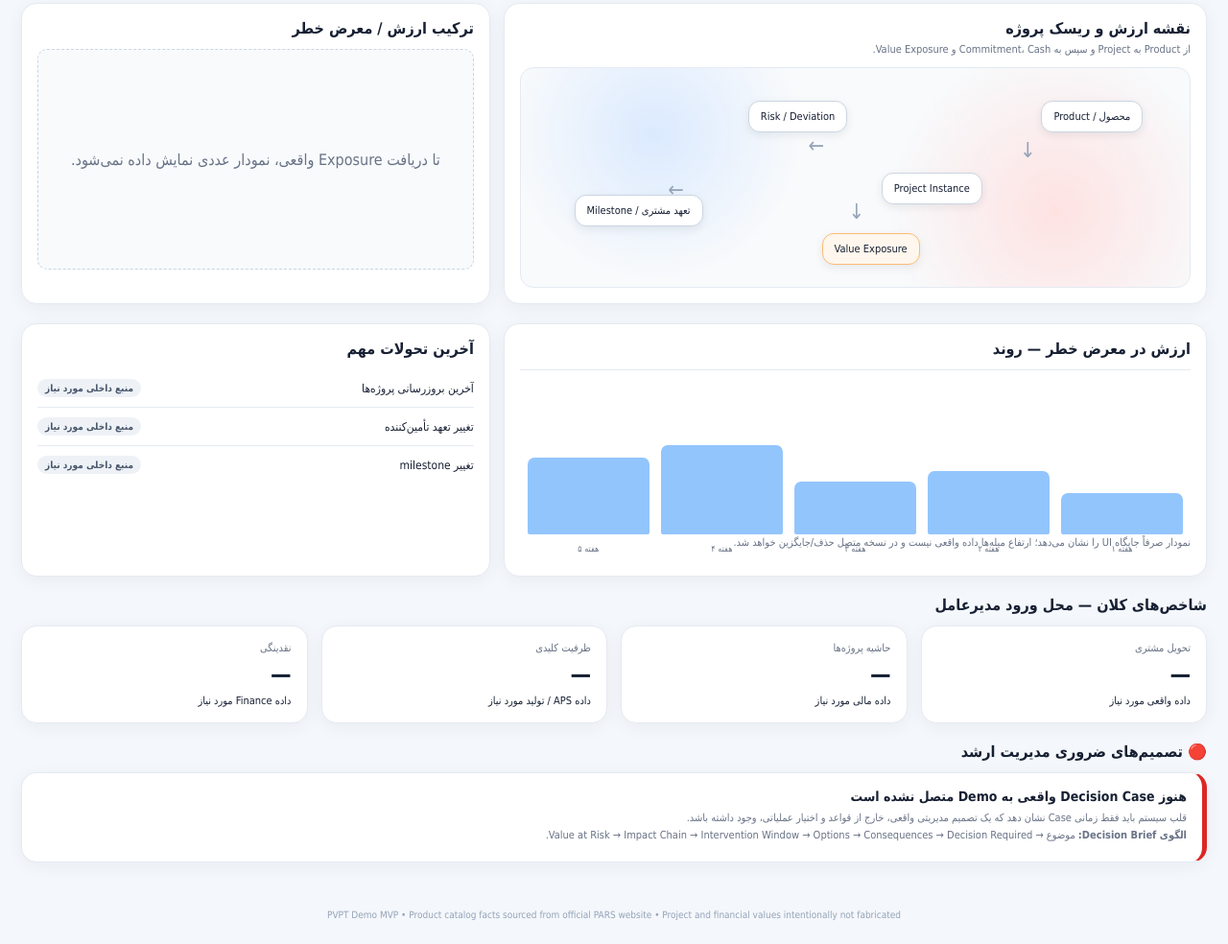
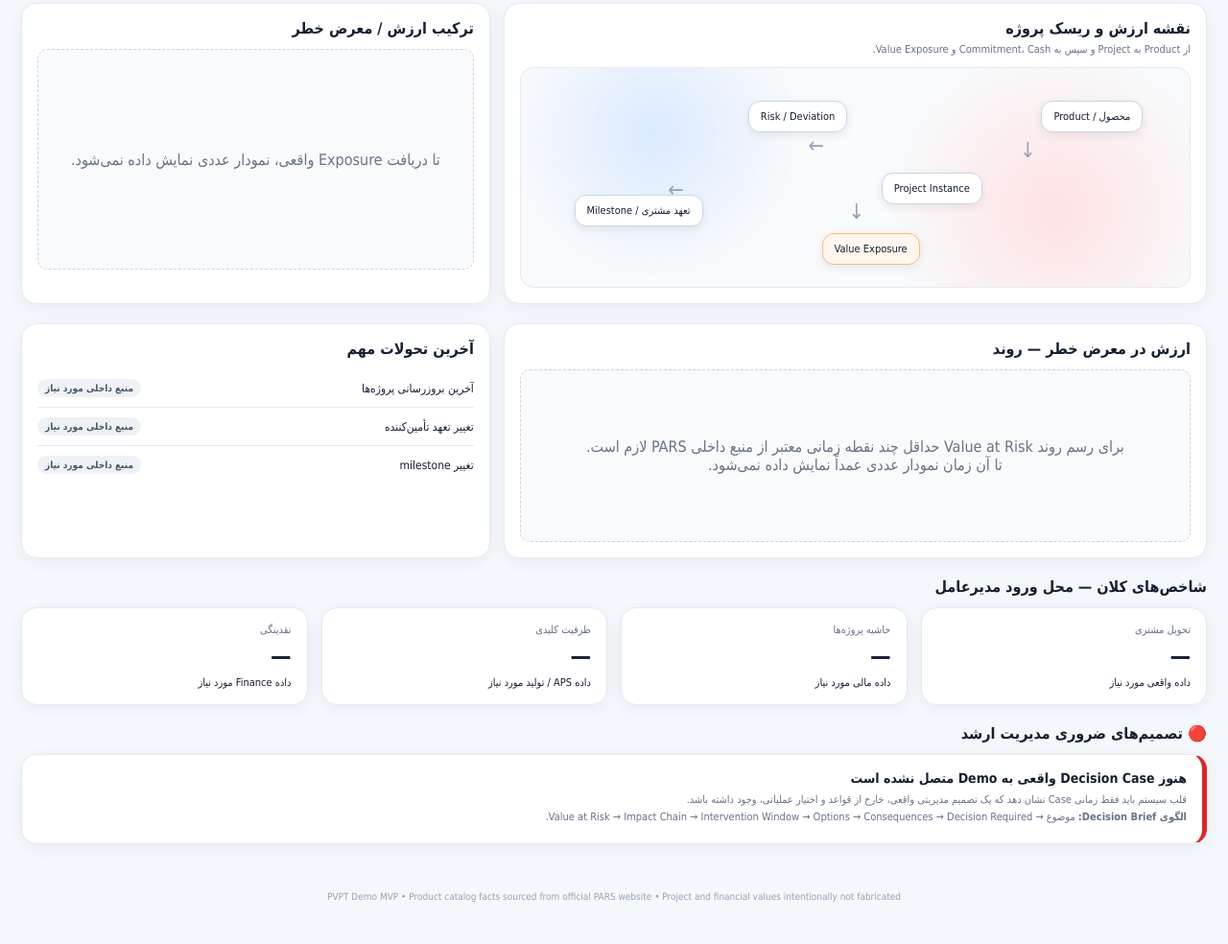
Before and after one commit to mtaghipourpars-dotcom/newmodel1, a plain HTML site: page demo/index.html in a window 1280 px wide. Shown: the part 666-1650 px from the top of the page at 96% size. Drawn offline with Linux system fonts and the light colour scheme.

Commit message:
fix: remove illustrative fake risk trend values

```diff
--- a/demo/index.html
+++ b/demo/index.html
@@ -90,10 +90,7 @@ footer{text-align:center;color:#94a3b8;font-size:10px;padding:25px}
 <section class="grid two section">
 <div class="card">
 <h2>ارزش در معرض خطر — روند</h2>
-<div class="chart">
-<div class="bar" style="height:28%"><span>هفته ۱</span></div><div class="bar" style="height:43%"><span>هفته ۲</span></div><div class="bar" style="height:36%"><span>هفته ۳</span></div><div class="bar" style="height:61%"><span>هفته ۴</span></div><div class="bar" style="height:52%"><span>هفته ۵</span></div>
-</div>
-<div class="sub">نمودار صرفاً جایگاه UI را نشان می‌دهد؛ ارتفاع میله‌ها داده واقعی نیست و در نسخه متصل حذف/جایگزین خواهد شد.</div>
+<div class="pending" style="height:180px;display:flex;align-items:center;justify-content:center;text-align:center">برای رسم روند Value at Risk حداقل چند نقطه زمانی معتبر از منبع داخلی PARS لازم است.<br>تا آن زمان نمودار عددی عمداً نمایش داده نمی‌شود.</div>
 </div>
 <div class="card">
 <h2>آخرین تحولات مهم</h2>
```
